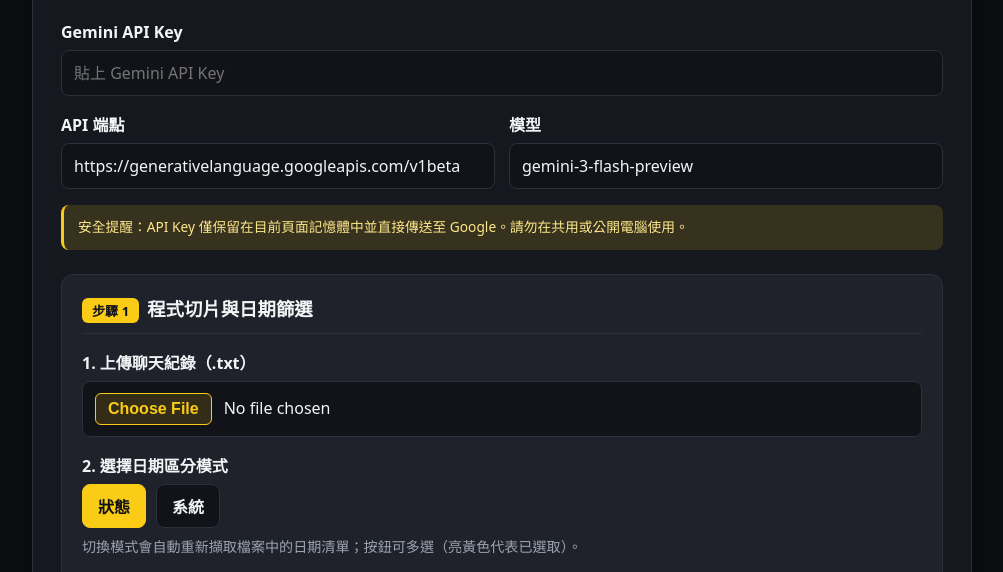
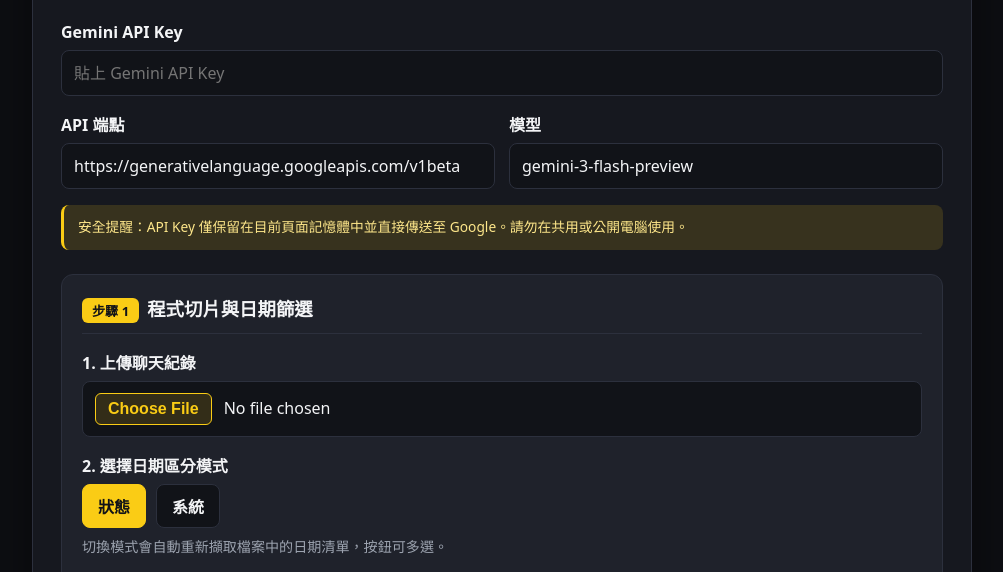
Before and after one commit to domoku0609-dot/organize7755, a plain HTML site: page index.html in a window 1280 px wide. Shown: the part 162-734 px from the top of the page, without its empty margins (138-1141 px from the left). Drawn offline with Linux system fonts and the light colour scheme.

Commit message:
Update index.html

```diff
--- a/index.html
+++ b/index.html
@@ -466,7 +466,7 @@
       </div>
 
       <div class="field">
-        <label for="file">1. 上傳聊天紀錄（.txt）</label>
+        <label for="file">1. 上傳聊天紀錄</label>
         <input id="file" type="file" accept=".txt,text/plain">
       </div>
 
@@ -476,7 +476,7 @@
           <button class="time-option" type="button" data-mode="status" aria-pressed="true">狀態</button>
           <button class="time-option" type="button" data-mode="real" aria-pressed="false">系統</button>
         </div>
-        <p class="help">切換模式會自動重新擷取檔案中的日期清單；按鈕可多選（亮黃色代表已選取）。</p>
+        <p class="help">切換模式會自動重新擷取檔案中的日期清單，按鈕可多選。</p>
       </div>
 
       <div class="field">
```
